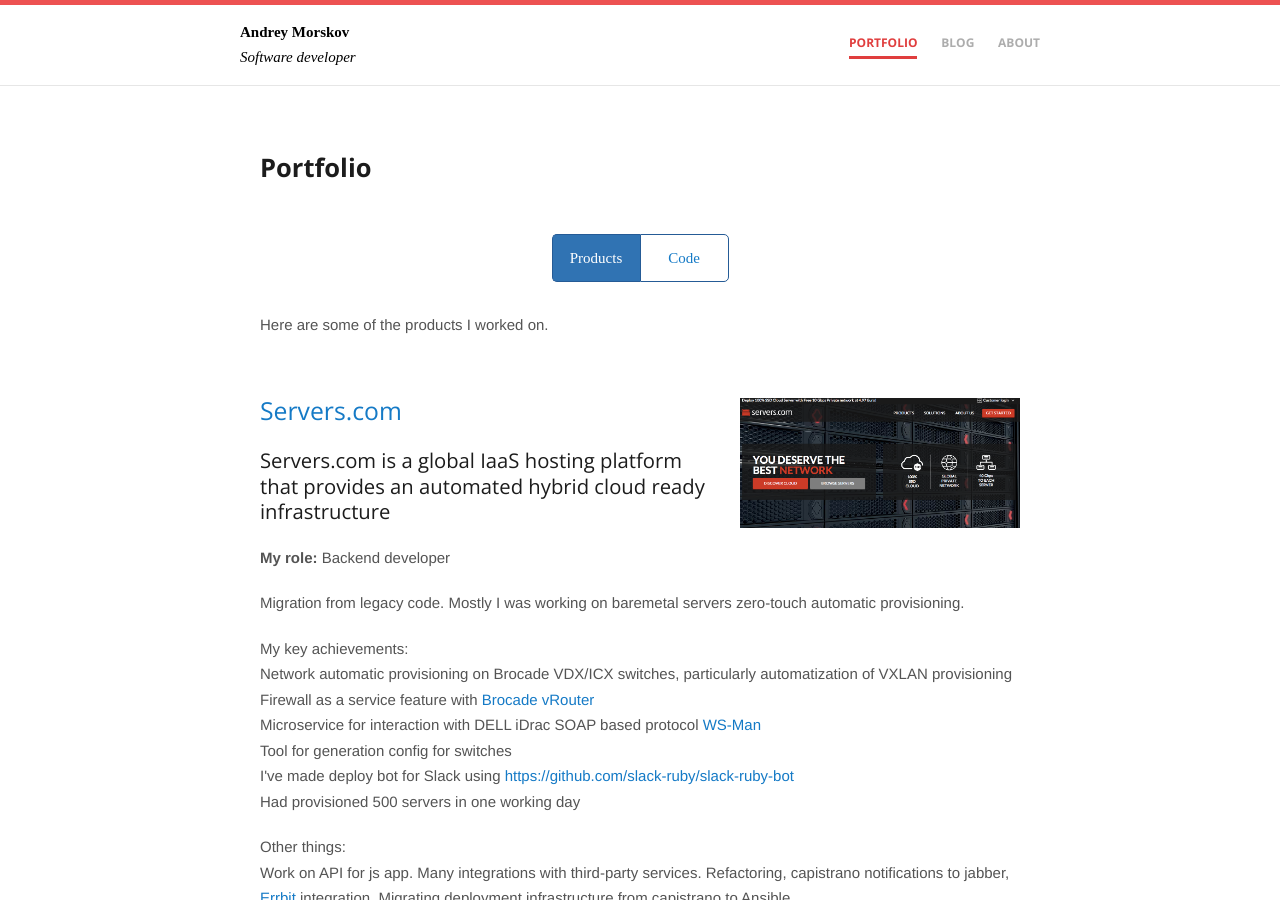
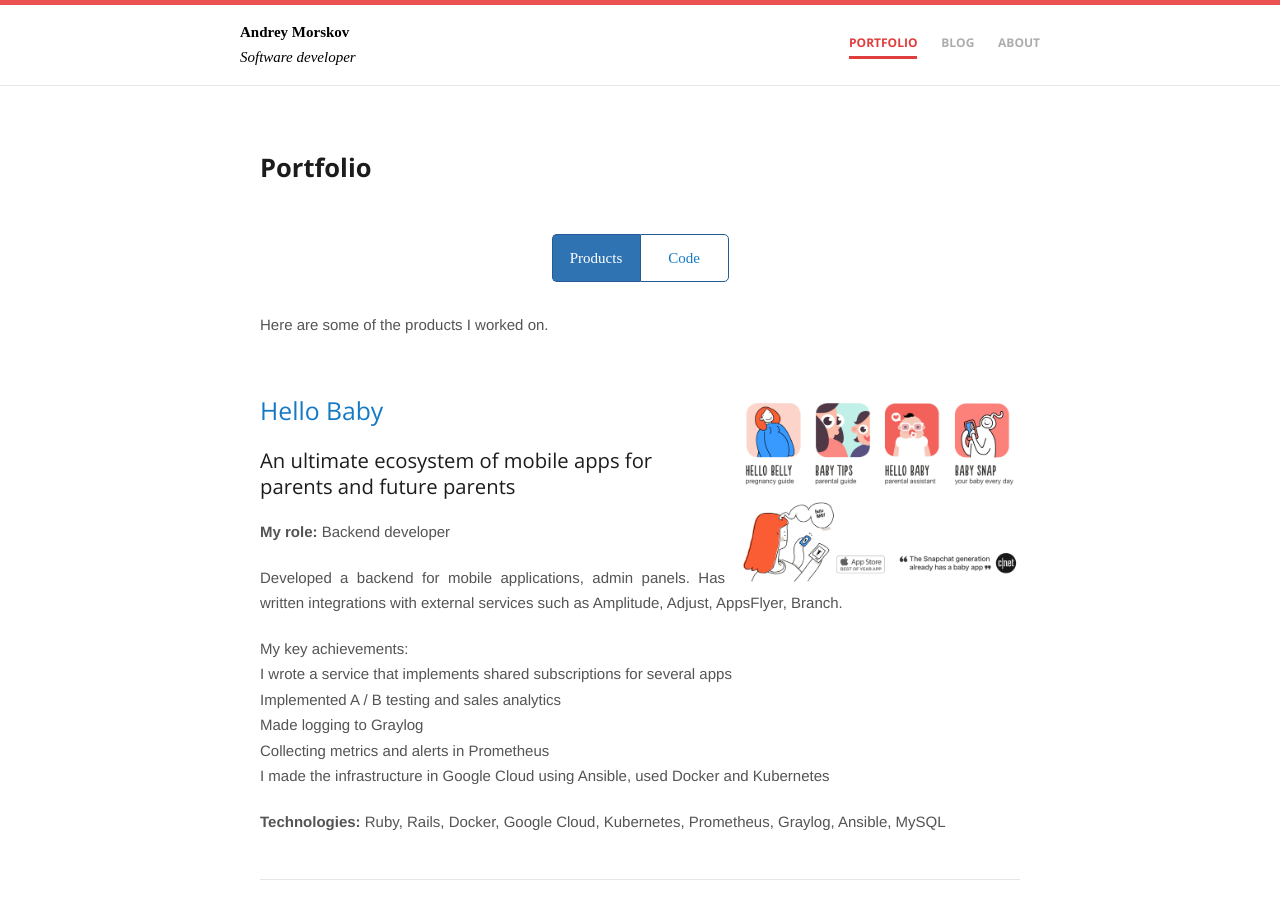
Before and after one commit to accessd/accessd.github.io, a Jekyll site: the page built from portfolio/index.html, in a window 1280 px wide and 900 px high. Built offline with Jekyll 4.4.1, drawn with Linux system fonts in a browser that asks for light colours; some web fonts are replaced.

Commit message:
add hellobaby

```diff
--- a/_data/products.yml
+++ b/_data/products.yml
@@ -1,3 +1,36 @@
+- name: Hello Baby
+  image: hellobaby.png
+  url: https://babyalbum.com
+  oneliner: An ultimate ecosystem of mobile apps for parents and future parents
+  role: Backend developer
+  description: >
+    <p>
+    Developed a backend for mobile applications, admin panels. Has written integrations with external services such as Amplitude, Adjust, AppsFlyer, Branch.
+    </p>
+    <p></p>
+    My key achievements:
+    <br/>
+    I wrote a service that implements shared subscriptions for several apps
+    <br/>
+    Implemented A / B testing and sales analytics
+    <br/>
+    Made logging to Graylog
+    <br/>
+    Collecting metrics and alerts in Prometheus
+    <br/>
+    I made the infrastructure in Google Cloud using Ansible, used Docker and Kubernetes
+    <p></p>
+  technologies:
+    - Ruby
+    - Rails
+    - Docker
+    - Google Cloud
+    - Kubernetes
+    - Prometheus
+    - Graylog
+    - Ansible
+    - MySQL
+
 - name: Servers.com
   image: serverscom.png
   url: https://servers.com
```
Also changed, not shown: assets/portfolio/hellobaby.png (added).
